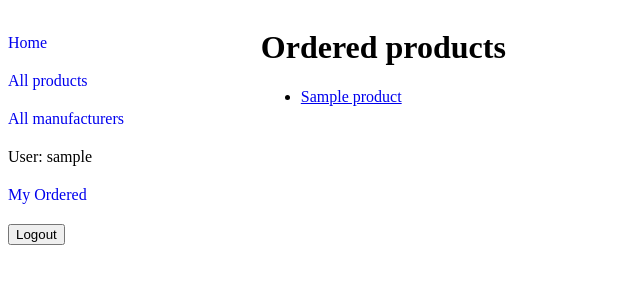
After one commit to kseniakot/IGI_LR, a Django app: a page that uses IGI/LR5/Lab5/catalog/templates/base_generic.html in a window 1280 px wide. The commit adds this page. Shown: the top 300 px of the page, without its empty margins (0-640 px from the left). Run offline with Django 5.2, Linux system fonts and the light colour scheme; a user stored in the database is signed in; tables that the repository leaves empty hold one stand-in row (values such as "Sample post").

Commit message:
At the end of lesson 8

```diff
--- a/IGI/LR5/Lab5/carshowroom/settings.py
+++ b/IGI/LR5/Lab5/carshowroom/settings.py
@@ -120,4 +120,5 @@ DEFAULT_AUTO_FIELD = 'django.db.models.BigAutoField'
 
 # Redirect to home URL after login (Default redirects to /accounts/profile/)
 LOGIN_REDIRECT_URL = '/'
+LOGOUT_REDIRECT_URL = '/'
 EMAIL_BACKEND = 'django.core.mail.backends.console.EmailBackend'
--- a/IGI/LR5/Lab5/catalog/models.py
+++ b/IGI/LR5/Lab5/catalog/models.py
@@ -1,5 +1,7 @@
 from django.db import models
 from django.urls import reverse
+from django.contrib.auth.models import User
+import uuid
 
 
 class Employee(models.Model):
@@ -56,6 +58,27 @@ class Order(models.Model):
         return f"Order {self.id} by {self.client}"
 
 
+class ProductInstance(models.Model):
+    """
+    Model representing a specific copy of a book (i.e. that can be borrowed from the library).
+    """
+    id = models.UUIDField(primary_key=True, default=uuid.uuid4,
+                          help_text="Unique ID for this particular product across whole shop")
+    product = models.ForeignKey('Product', on_delete=models.SET_NULL, null=True)
+    # order = models.ForeignKey(Order, on_delete=models.CASCADE)
+    quantity = models.PositiveIntegerField(default=1)
+    customer = models.ForeignKey(User, on_delete=models.SET_NULL, null=True, blank=True)
+
+    class Meta:
+        permissions = (("can_mark_issued", "Set product as issued"),)
+
+    def __str__(self):
+        """
+        String for representing the Model object
+        """
+        return '%s (%s)' % (self.id, self.product.name)
+
+
 class Manufacturer(models.Model):
     name = models.CharField(max_length=100)
     phone = models.CharField(max_length=20)
--- a/IGI/LR5/Lab5/catalog/templates/base_generic.html
+++ b/IGI/LR5/Lab5/catalog/templates/base_generic.html
@@ -18,6 +18,20 @@
             <li><a href="{% url 'index' %}">Home</a></li>
             <li><a href="{% url 'products' %}">All products</a></li>
             <li><a href="{% url 'manufacturers' %}">All manufacturers</a></li>
+
+             {% if user.is_authenticated %}
+            <li>User: {{ user.get_username }}</li>
+                 <li><a href="{% url 'my-ordered' %}">My Ordered</a></li>
+            <li>
+                <form action="{% url 'logout' %}" method="post">
+                    {% csrf_token %}
+                    <input type="hidden" name="next" value="{{ request.path }}">
+                    <button type="submit">Logout</button>
+                </form>
+            </li>
+             {% else %}
+            <li><a href="{% url 'login'%}?next={{request.path}}">Login</a></li>
+             {% endif %}
           </ul>
         {% endblock %}
       </div>
--- /dev/null
+++ b/IGI/LR5/Lab5/catalog/templates/catalog/productinstance_list_ordered_user.html
@@ -0,0 +1,17 @@
+{% extends "base_generic.html" %}
+
+{% block content %}
+    <h1>Ordered products</h1>
+
+    {% if productinstance_list %}
+    <ul>
+      {% for productinst in productinstance_list %}
+      <li>
+        <a href="{% url 'product-detail' productinst.product.pk %}">{{productinst.product.name}}</a>
+      </li>
+      {% endfor %}
+    </ul>
+    {% else %}
+      <p>There are no products ordered.</p>
+    {% endif %}
+{% endblock %}
--- a/IGI/LR5/Lab5/catalog/urls.py
+++ b/IGI/LR5/Lab5/catalog/urls.py
@@ -11,3 +11,6 @@ urlpatterns = [
     url(r'^manufacturer/(?P<pk>\d+)$', views.ManufacturerDetailView.as_view(), name='manufacturer-detail'),
     # path('books/', views.BookListView.as_view(), name='books'),
 ]
+urlpatterns += [
+    url(r'^myproducts/$', views.OrderedProductsByUserListView.as_view(), name='my-ordered'),
+]
--- a/IGI/LR5/Lab5/catalog/views.py
+++ b/IGI/LR5/Lab5/catalog/views.py
@@ -1,6 +1,7 @@
 from django.shortcuts import render
 from django.views import generic
-from .models import Product, ProductType, Manufacturer, Order, Client
+from .models import Product, ProductType, Manufacturer, Order, Client, ProductInstance
+from django.contrib.auth.mixins import LoginRequiredMixin
 
 
 def index(request):
@@ -44,3 +45,15 @@ class ProductDetailView(generic.DetailView):
 
 class ManufacturerDetailView(generic.DetailView):
     model = Manufacturer
+
+
+class OrderedProductsByUserListView(LoginRequiredMixin, generic.ListView):
+    """
+    Generic class-based view listing books on loan to current user.
+    """
+    model = ProductInstance
+    template_name = 'catalog/productinstance_list_ordered_user.html'
+    paginate_by = 10
+
+    def get_queryset(self):
+        return ProductInstance.objects.filter(customer=self.request.user)   # .filter(status__exact='o').order_by('due_back')
```
Also changed, not shown: IGI/LR5/Lab5/catalog/admin.py (+16 -1 lines).
